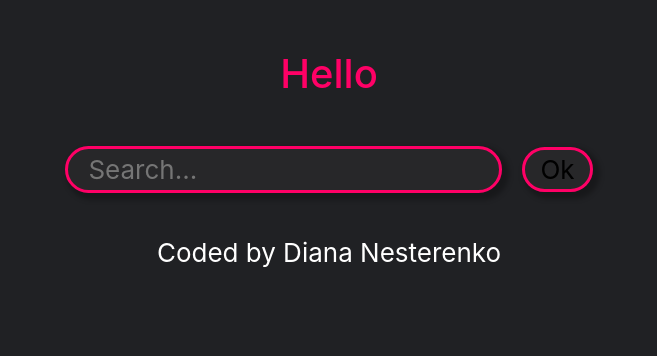
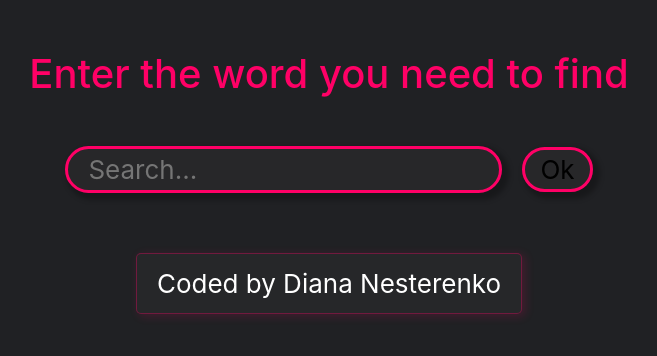
Before and after one commit to diananesterenko/dictionary-project, a React (Create React App) app: page / in a window 1280 px wide. Shown: the top 356 px of the page, without its empty margins (311-968 px from the left). Built offline with nearby package versions, Linux system fonts and the light colour scheme.

Commit message:
added api photos

```diff
--- a/src/App.js
+++ b/src/App.js
@@ -1,15 +1,16 @@
 import "./App.css";
 import Dictionary from "./Dictionary";
+import "./Results.css";
 
 function App() {
   return (
     <div className="App ">
       <header className="App-header ">
-        <h1>Hello</h1>
+        <h1>Enter the word you need to find</h1>
         <main className="container">
           <Dictionary />
         </main>
-        <footer>Coded by Diana Nesterenko</footer>
+        <footer className="box footer">Coded by Diana Nesterenko</footer>
       </header>
     </div>
   );
--- a/src/Dictionary.js
+++ b/src/Dictionary.js
@@ -2,18 +2,30 @@ import React, { useState } from "react";
 import "./Dictionary.css";
 import axios from "axios";
 import Results from "./Results";
+import Photos from "./Photos";
 export default function Dictionary() {
   let [keyword, setKeyword] = useState(null);
   let [results, setResults] = useState(null);
+  let [photos, setPhotos] = useState(null);
   function handleResponse(response) {
     console.log(response.data[0]);
     setResults(response.data[0]);
+  }
+  function handlePexelsResponse(response) {
+    console.log(response);
+    setPhotos(response.data.photos);
   }
   function search(event) {
     event.preventDefault();
 
     let apiUrl = `https://api.dictionaryapi.dev/api/v2/entries/en/${keyword}`;
     axios.get(apiUrl).then(handleResponse);
+
+    let pexelsApiKey =
+      "563492ad6f91700001000001000dec39151f4e2ebb3db4fb3741fb3a";
+    let pexelsApiUrl = `https://api.pexels.com/v1/search?query=${keyword}&per_page=6`;
+    let headers = { Authorization: `Bearer ${pexelsApiKey}` };
+    axios.get(pexelsApiUrl, { headers: headers }).then(handlePexelsResponse);
   }
   function handleKeyword(event) {
     setKeyword(event.target.value);
@@ -29,7 +41,8 @@ export default function Dictionary() {
         />
         <input type="submit" className="ok" value="Ok" />
       </form>
-      <Results results={results} />
+
+      <Results results={results} photos={photos} />
     </div>
   );
 }
--- a/src/Meaning.css
+++ b/src/Meaning.css
@@ -13,6 +13,7 @@
   margin-left: 30px;
 }
 .sss {
+  margin-bottom: 20px;
   margin-left: 30px;
 }
 .ssb {
--- a/src/Meaning.js
+++ b/src/Meaning.js
@@ -1,11 +1,12 @@
 import React from "react";
 import "./Meaning.css";
+import "./Results.css";
 
 import Definition from "./Definition";
 import Example from "./Example";
 export default function Meaning(props) {
   return (
-    <div className="meaning">
+    <div className="meaning box">
       <h3 className="partOfSpeech ">{props.meaning.partOfSpeech}:</h3>
       {props.meaning.definitions.map(function (definition, index) {
         return (
--- a/src/Phonetic.js
+++ b/src/Phonetic.js
@@ -1,9 +1,8 @@
 import React from "react";
 import "./Phonetic.css";
 export default function Phonetic(props) {
-  console.log(props.phonetic);
   return (
-    <span>
+    <span className="phonetic">
       <a className="listen" href={props.phonetic.audio} target="_blank">
         Listen
       </a>
--- /dev/null
+++ b/src/Photos.css
@@ -0,0 +1,4 @@
+.Photo {
+  border-radius: 10px;
+  margin: 20px 0px 10px 0px;
+}
--- /dev/null
+++ b/src/Photos.js
@@ -0,0 +1,21 @@
+import React from "react";
+import "./Photos.css";
+export default function Photos(props) {
+  if (props.photos) {
+    return (
+      <div className="photos row">
+        {props.photos.map(function (photo, index) {
+          return (
+            <div className="col-sm-4" key={index}>
+              <a href={photo.src.original} target="_blank">
+                <img className="Photo img-fluid" src={photo.src.landscape} />
+              </a>
+            </div>
+          );
+        })}
+      </div>
+    );
+  } else {
+    return null;
+  }
+}
--- /dev/null
+++ b/src/Results.css
@@ -0,0 +1,11 @@
+.box {
+  background-color: rgba(51, 51, 51, 0.383);
+  box-shadow: 3px 2px 8px 1px rgba(255, 0, 102, 0.146);
+  border: 1px solid rgba(255, 0, 102, 0.341);
+  border-radius: 5px;
+  margin: 10px 0px;
+  padding: 10px 20px;
+}
+.footer {
+  margin-top: 20px;
+}
--- a/src/Results.js
+++ b/src/Results.js
@@ -2,12 +2,15 @@ import React from "react";
 import Meaning from "./Meaning";
 import Synonyms from "./Synonyms";
 import Phonetic from "./Phonetic";
+import Photos from "./Photos";
 import "./Meaning.css";
+import "./Results.css";
 export default function Results(props) {
   if (props.results) {
     console.log(props.results);
     return (
-      <div classname="results">
+      <div classname="results ">
+        <div className="box phonetic">
           <h2>{props.results.word}</h2>
           {props.results.phonetics.map(function (phonetic, index) {
             return (
@@ -16,6 +19,10 @@ export default function Results(props) {
               </span>
             );
           })}
+        </div>
+
+        <Photos photos={props.photos} />
+
         {props.results.meanings.map(function (meaning, index) {
           return (
             <div key={index}>
@@ -23,6 +30,7 @@ export default function Results(props) {
             </div>
           );
         })}
+
         <span className="synonyms">
           <Synonyms synonyms={props.results.meanings[0]} />
         </span>
```
Lines whose indentation alone changed are shown as unchanged.
